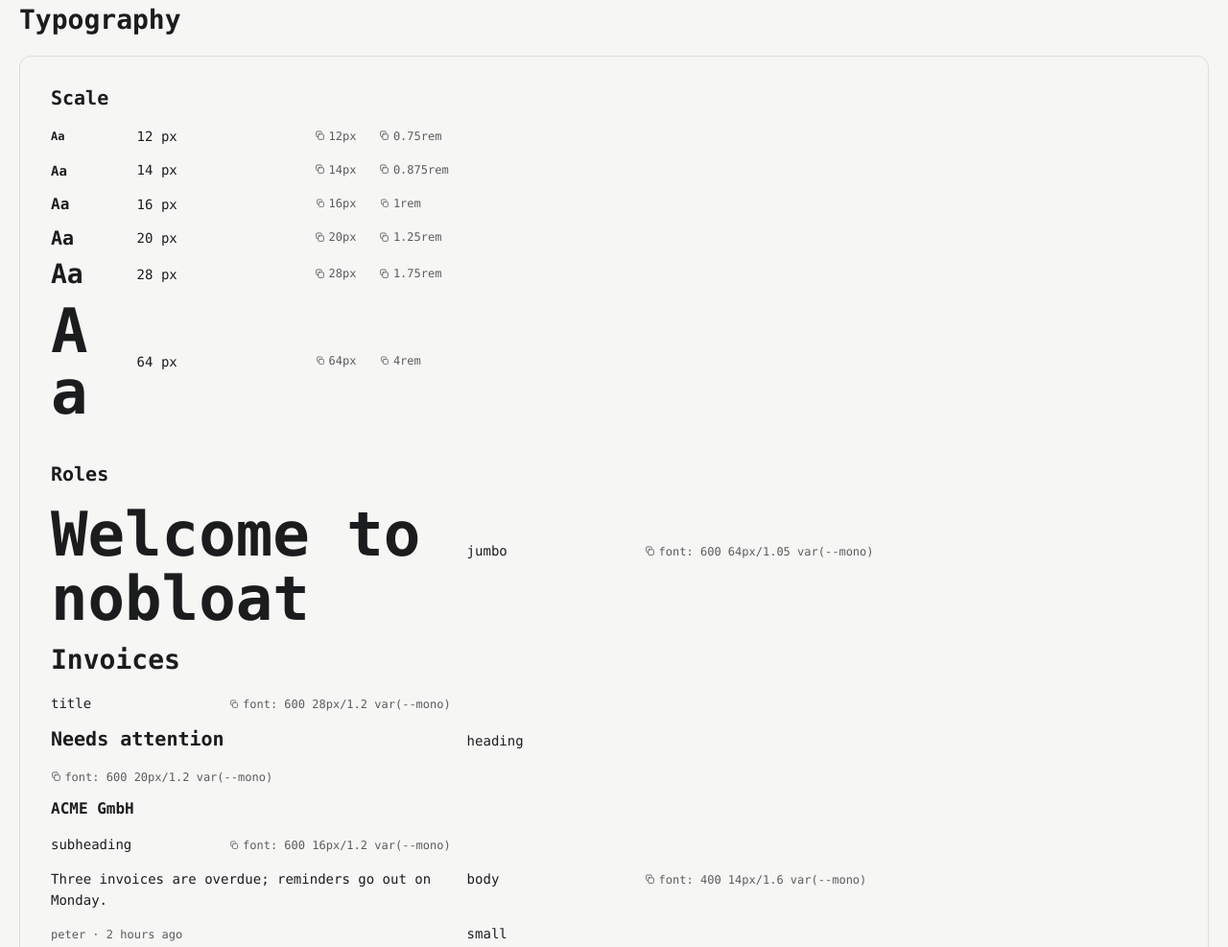
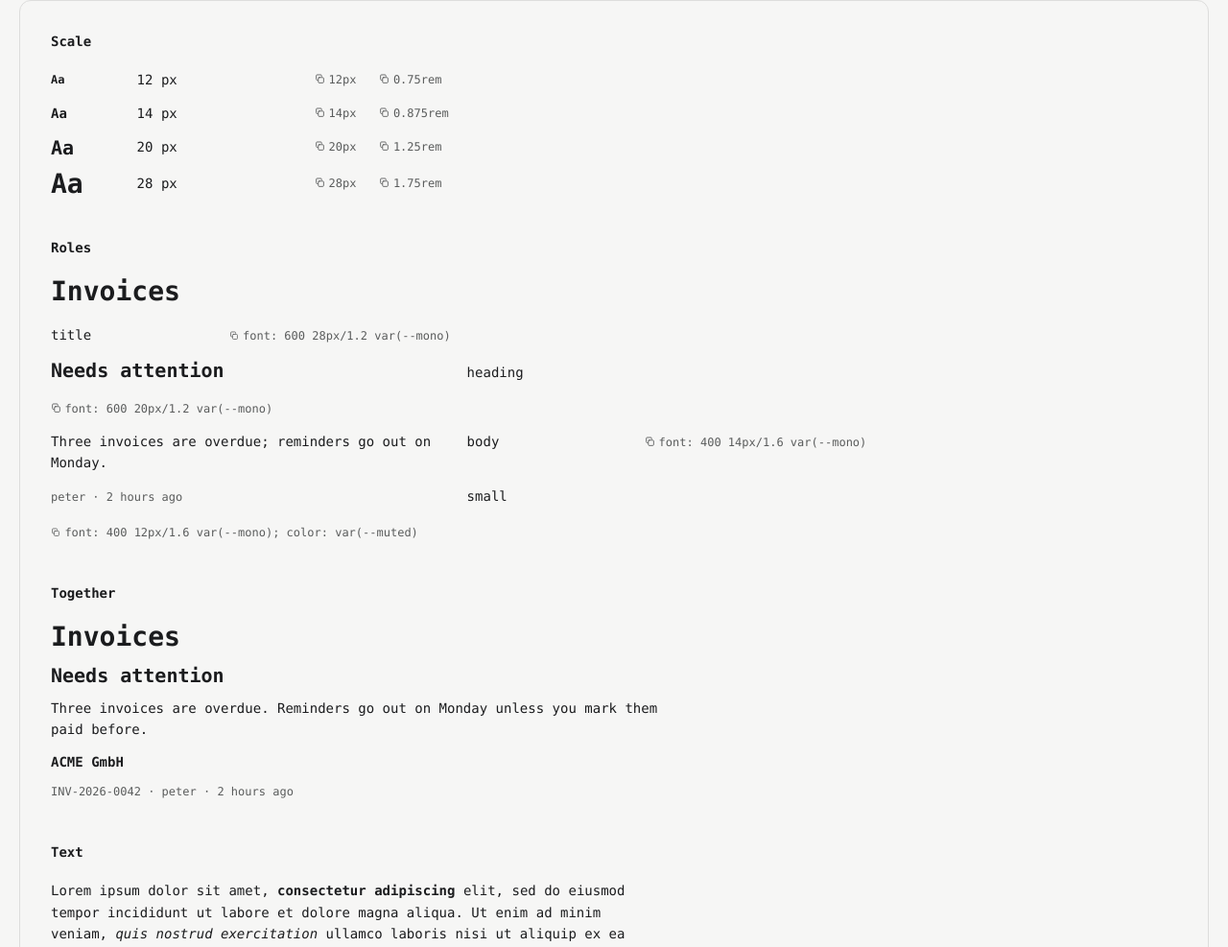
Before and after one commit to nobloat/ui, a plain HTML site: page foundations.html in a window 1280 px wide. Shown: the part 1813-2800 px from the top of the page at 96% size. Drawn offline with Linux system fonts and the light colour scheme.

Commit message:
foundations.html: typography reduced to title, heading, body, small (12/14/20/28); jumbo and number become components; lorem ipsum with bold, italic, link, code
Co-Authored-By: Claude Opus 5.5 <noreply@anthropic.com>

```diff
--- a/foundations.html
+++ b/foundations.html
@@ -7,7 +7,7 @@
 <link rel="icon" href="favicon.svg">
 <link rel="stylesheet" href="ui.css">
 <style>
-:root { --jumbo: 600 64px/1.05 var(--mono); --title: 600 28px/1.2 var(--mono); --heading: 600 20px/1.2 var(--mono); --subheading: 600 16px/1.2 var(--mono); --body: 400 14px/1.6 var(--mono); --small: 400 12px/1.6 var(--mono); } /* typography roles; number = body + tabular-nums */
+:root { --title: 600 28px/1.2 var(--mono); --heading: 600 20px/1.2 var(--mono); --body: 400 14px/1.6 var(--mono); --small: 400 12px/1.6 var(--mono); } /* typography roles; emphasis = 600, no other sizes */
 /* Proposed colour tokens (step 1): defined here only, ui.css is not changed yet. Three sources per mode for neutrals,
    everything else mixed in OKLCH. light-dark() resolves per element, so each half below sets its own color-scheme. */
 .fd {
@@ -35,21 +35,21 @@
 .fd-modes { display: grid; grid-template-columns: minmax(0,1fr) minmax(0,1fr); gap: 1.5rem; }
 body:has(#fd-light:checked) .fd-dark, body:has(#fd-dark:checked) .fd-light { display: none; }
 body:has(#fd-light:checked, #fd-dark:checked) .fd-modes { grid-template-columns: minmax(0,1fr); }
-.fd-title { font: var(--jumbo); margin: 0 0 1rem; }
+.fd-title { font: var(--title); margin: 0 0 1rem; }
 .fd-bar { position: sticky; top: 0; z-index: 5; display: flex; align-items: center; gap: 1rem 1.75rem; flex-wrap: wrap; padding: .8rem 0; margin-bottom: 1.5rem; background: var(--bg); border-bottom: 1px solid var(--line); }
 .fd-bar { font: var(--body); } .fd-bar > a { text-decoration: none; } .fd-bar > a:hover { text-decoration: underline; }
 .fd-tools { margin-left: auto; display: flex; align-items: center; gap: 1rem 2rem; flex-wrap: wrap; }
-.fd-sec { scroll-margin-top: 5rem; margin-bottom: 3.5rem; } .fd-sec > h2 { font: var(--title); color: var(--fg); letter-spacing: 0; text-transform: none; margin: 0 0 1.25rem; }
+.fd-sec { scroll-margin-top: 5rem; margin-bottom: 3.5rem; } .fd-sec > h2 { font: var(--heading); color: var(--fg); letter-spacing: 0; text-transform: none; margin: 0 0 1.25rem; }
 .fd-ty { color-scheme: light; } body:has(#fd-dark:checked) .fd-ty { color-scheme: dark; }
 .ty-s, .ty-r { display: flex; align-items: center; gap: 1.1rem; font: var(--body); }
 .ty-aa { width: 4.5rem; line-height: 1; font-weight: 600; }
 .ty-roles { gap: 1.4rem; } .ty-r { align-items: baseline; flex-wrap: wrap; }
 .ty-sample { flex: 0 0 26rem; max-width: 100%; min-width: 0; overflow-wrap: anywhere; }
-.ty-muted { color: var(--muted); } .ty-num { font-variant-numeric: tabular-nums; }
+.ty-muted { color: var(--muted); } .ty-mock strong { font-weight: 600; }
 .ty-mock { display: grid; gap: .7rem; max-width: 40rem; } .ty-mock p { margin: 0; }
 .fd-light { color-scheme: light; } .fd-dark { color-scheme: dark; }
 .fd { background: var(--background); color: var(--text); border: 1px solid var(--line); border-radius: var(--r-lg); padding: 1.75rem 2rem 2rem; min-width: 0; }
-.fd h3 { margin: 2.6rem 0 1.1rem; font: var(--heading); } .fd h3:first-of-type { margin-top: .2rem; }
+.fd h3 { margin: 2.6rem 0 1.1rem; font: var(--body); font-weight: 600; } .fd h3:first-of-type { margin-top: .2rem; }
 .fd-col { display: grid; gap: .8rem; justify-items: start; }
 .fd-c { display: flex; align-items: center; gap: 1.1rem; min-width: 0; font: var(--body); }
 .fd-c b { flex: none; width: 4.5rem; height: 2.2rem; border-radius: var(--r); background: var(--v); box-shadow: inset 0 0 0 1px var(--line); }
@@ -149,22 +149,19 @@ body { max-width: 104rem; }
 <h3>Scale</h3>
 <div class="fd-col"><div class="ty-s"><span class="ty-aa" style="font-size:12px">Aa</span><span class="fd-n">12 px</span><span class="fd-v"><button type="button" class="copy">12px</button><button type="button" class="copy">0.75rem</button></span></div>
 <div class="ty-s"><span class="ty-aa" style="font-size:14px">Aa</span><span class="fd-n">14 px</span><span class="fd-v"><button type="button" class="copy">14px</button><button type="button" class="copy">0.875rem</button></span></div>
-<div class="ty-s"><span class="ty-aa" style="font-size:16px">Aa</span><span class="fd-n">16 px</span><span class="fd-v"><button type="button" class="copy">16px</button><button type="button" class="copy">1rem</button></span></div>
 <div class="ty-s"><span class="ty-aa" style="font-size:20px">Aa</span><span class="fd-n">20 px</span><span class="fd-v"><button type="button" class="copy">20px</button><button type="button" class="copy">1.25rem</button></span></div>
 <div class="ty-s"><span class="ty-aa" style="font-size:28px">Aa</span><span class="fd-n">28 px</span><span class="fd-v"><button type="button" class="copy">28px</button><button type="button" class="copy">1.75rem</button></span></div>
-<div class="ty-s"><span class="ty-aa" style="font-size:64px">Aa</span><span class="fd-n">64 px</span><span class="fd-v"><button type="button" class="copy">64px</button><button type="button" class="copy">4rem</button></span></div>
 </div>
 <h3>Roles</h3>
-<div class="fd-col ty-roles"><div class="ty-r"><div class="ty-sample" style="font:var(--jumbo)">Welcome to nobloat</div><span class="fd-n">jumbo</span><span class="fd-v"><button type="button" class="copy">font: 600 64px/1.05 var(--mono)</button></span></div>
-<div class="ty-r"><div class="ty-sample" style="font:var(--title)">Invoices</div><span class="fd-n">title</span><span class="fd-v"><button type="button" class="copy">font: 600 28px/1.2 var(--mono)</button></span></div>
+<div class="fd-col ty-roles"><div class="ty-r"><div class="ty-sample" style="font:var(--title)">Invoices</div><span class="fd-n">title</span><span class="fd-v"><button type="button" class="copy">font: 600 28px/1.2 var(--mono)</button></span></div>
 <div class="ty-r"><div class="ty-sample" style="font:var(--heading)">Needs attention</div><span class="fd-n">heading</span><span class="fd-v"><button type="button" class="copy">font: 600 20px/1.2 var(--mono)</button></span></div>
-<div class="ty-r"><div class="ty-sample" style="font:var(--subheading)">ACME GmbH</div><span class="fd-n">subheading</span><span class="fd-v"><button type="button" class="copy">font: 600 16px/1.2 var(--mono)</button></span></div>
 <div class="ty-r"><div class="ty-sample" style="font:var(--body)">Three invoices are overdue; reminders go out on Monday.</div><span class="fd-n">body</span><span class="fd-v"><button type="button" class="copy">font: 400 14px/1.6 var(--mono)</button></span></div>
 <div class="ty-r"><div class="ty-sample ty-muted" style="font:var(--small)">peter · 2 hours ago</div><span class="fd-n">small</span><span class="fd-v"><button type="button" class="copy">font: 400 12px/1.6 var(--mono); color: var(--muted)</button></span></div>
-<div class="ty-r"><div class="ty-sample ty-num" style="font:var(--body)">1.234,56 € · CUS-0042 · 17:30</div><span class="fd-n">number</span><span class="fd-v"><button type="button" class="copy">font: 400 14px/1.6 var(--mono); font-variant-numeric: tabular-nums</button></span></div>
 </div>
 <h3>Together</h3>
-<div class="ty-mock"><div style="font:var(--jumbo)">Welcome back</div><div style="font:var(--title)">Invoices</div><div style="font:var(--heading)">Needs attention</div><p style="font:var(--body)">Three invoices are overdue. Reminders go out on Monday unless you mark them paid before.</p><div style="font:var(--subheading)">ACME GmbH</div><div class="ty-muted" style="font:var(--small)">INV-2026-0042 · peter · 2 hours ago</div><div class="ty-num" style="font:var(--body)">1.234,56 €</div></div>
+<div class="ty-mock"><div style="font:var(--title)">Invoices</div><div style="font:var(--heading)">Needs attention</div><p style="font:var(--body)">Three invoices are overdue. Reminders go out on Monday unless you mark them paid before.</p><div style="font:var(--body);font-weight:600">ACME GmbH</div><div class="ty-muted" style="font:var(--small)">INV-2026-0042 · peter · 2 hours ago</div></div>
+<h3>Text</h3>
+<div class="ty-mock"><p style="font:var(--body)">Lorem ipsum dolor sit amet, <strong>consectetur adipiscing</strong> elit, sed do eiusmod tempor incididunt ut labore et dolore magna aliqua. Ut enim ad minim veniam, <em>quis nostrud exercitation</em> ullamco laboris nisi ut aliquip ex ea commodo consequat. Duis aute irure dolor in <strong><em>reprehenderit in voluptate</em></strong> velit esse cillum dolore eu fugiat nulla pariatur.</p><p style="font:var(--body)">Excepteur sint occaecat cupidatat non proident, sunt in culpa qui officia deserunt mollit anim id est laborum. <a href="#typography">A link in text</a>, <code>inline code</code>.</p><p class="ty-muted" style="font:var(--small)">Small: sed ut perspiciatis unde omnis iste natus error sit voluptatem accusantium doloremque laudantium.</p></div>
 </div>
 </section>
 </main>
```
